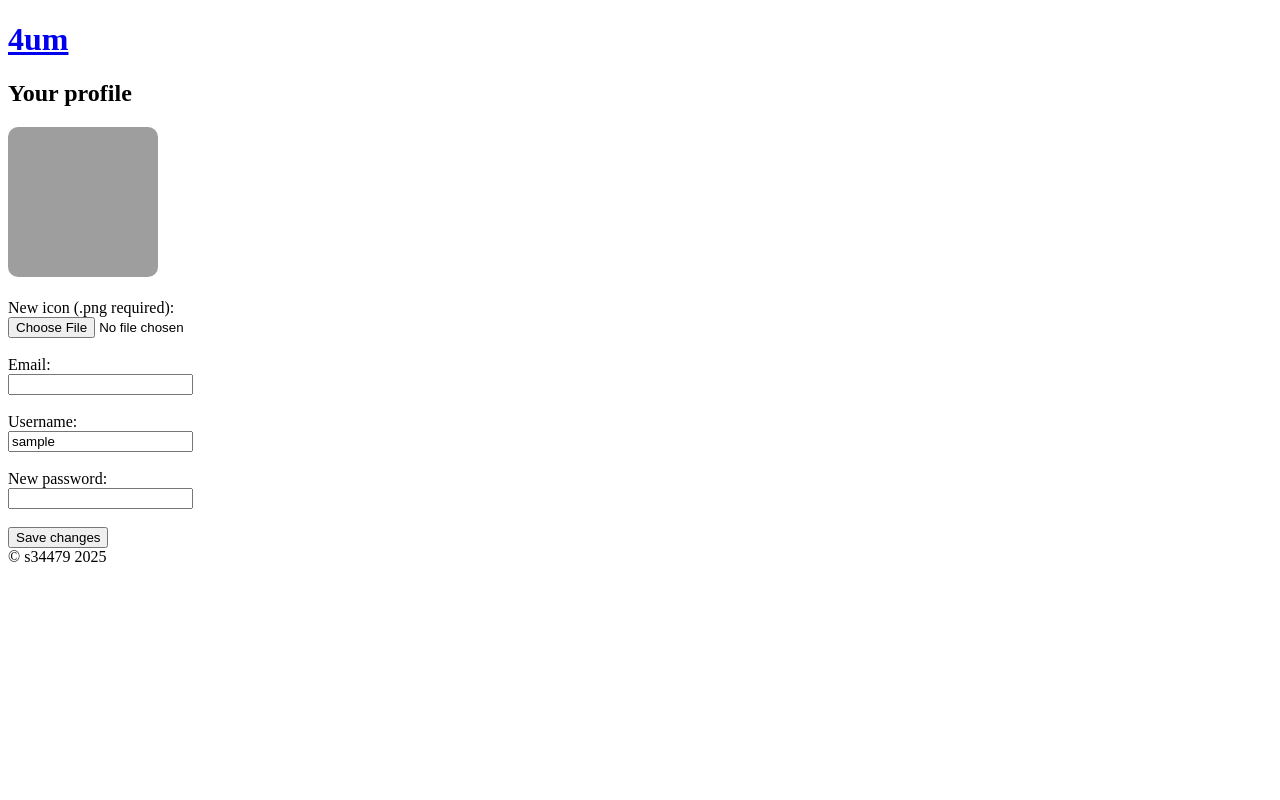
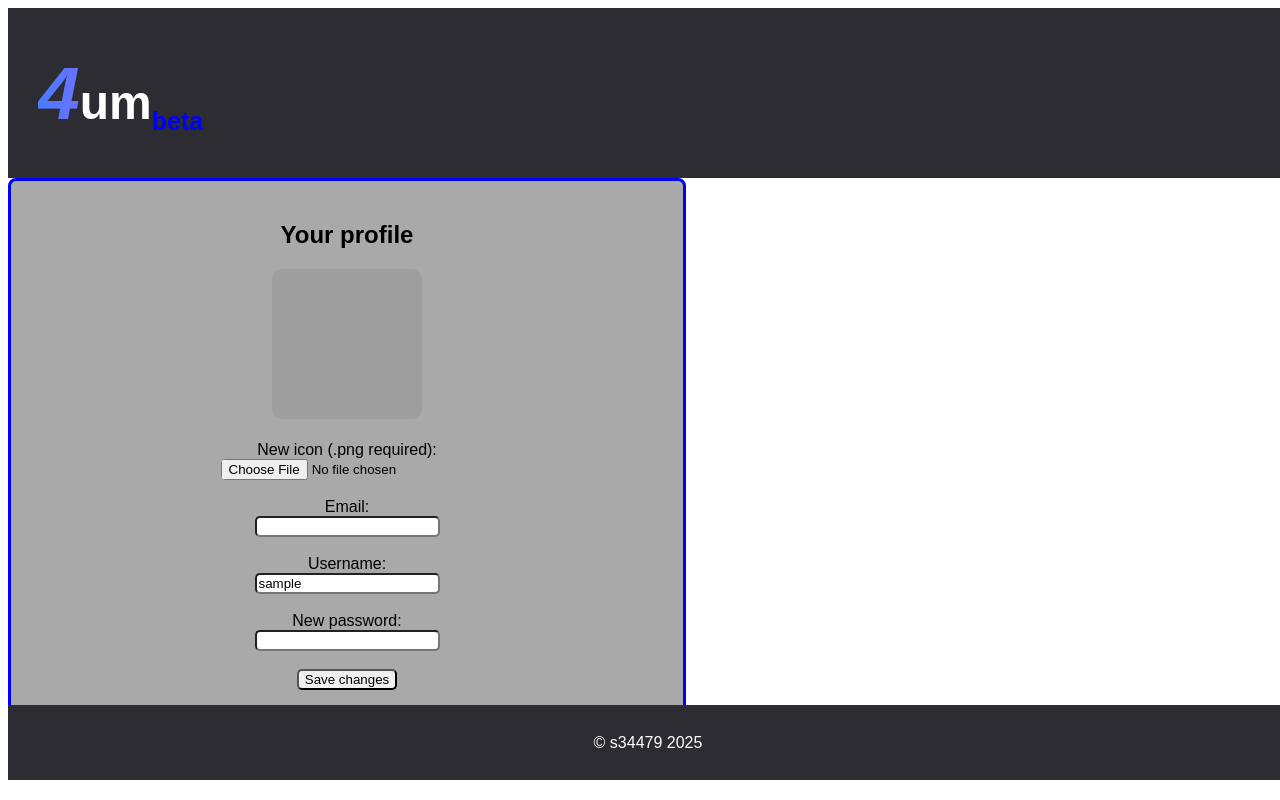
Before and after one commit to Kas0c/4um, a PHP site: page /profile.php in a window 1280 px wide. Run offline with PHP 8.4, Linux system fonts and the light colour scheme; the visitor is signed in with stand-in values (Sample User, id 1); data that the repository does not hold is empty; grey boxes are pictures that could not be loaded.

Commit message:
jakiś tam css i poprawki

```diff
--- a/newdep.php
+++ b/newdep.php
@@ -58,8 +58,8 @@
 
     include 'header.php';
 ?>
-    <h2>Create new group</h2>
     <form method="POST" enctype="multipart/form-data">
+        <h2>Create new group</h2>
         <label>group name:</label><br>
         <input type="text" name="name" required><br><br>
         <label>Group icon:</label><br>
--- a/profile.php
+++ b/profile.php
@@ -85,14 +85,15 @@
 ?>
 <header>
     <a href="index.php">
-        <h1>4um</h1>
+        <h1><span class="letter">4</span><span class="um">um</span><sub>beta</sub></h1>
     </a>
 </header>
-<div>
+<div class="forms">
     <h2>Your profile</h2>
-    <img src="img/<?php echo htmlspecialchars($icon); ?>" alt="Twoja ikona" width="150" height="150" style="border-radius:10px;"><br><br>
+    <img src="img/<?php echo htmlspecialchars($icon); ?>" alt="your icon" width="150" height="150" style="border-radius:10px;"><br><br>
 
     <form method="POST" enctype="multipart/form-data">
+
         <label>New icon (.png required):</label><br>
         <input type="file" name="icon" accept="image/png"><br><br>
         <label>Email:</label><br>
--- a/style.css
+++ b/style.css
@@ -0,0 +1,98 @@
+* {
+    font-family: Arial, sans-serif;
+}
+
+header {
+    background-color: #2c2c32;
+    width: 100%;
+    display: flex;
+    padding: 10px;
+    position: sticky;
+    top: 0;
+}
+
+body {
+
+}
+
+a {
+    text-decoration: none;
+}
+
+h1 {
+    font-size: 3em;
+    margin-left: 20px;
+
+}
+
+.letter {
+    font-size: 75px;
+    font-style: italic;
+    background: linear-gradient(to right, #487bff, #8f68ff);
+    background-size: 200%;
+    background-clip: text;
+    -webkit-text-fill-color: transparent;
+    -webkit-text-fill-color: transparent;
+}
+
+.um {
+    color: white;
+}
+
+sub {
+    font-size: 25px;
+    color: blue;
+}
+
+.opt {
+    display: flex;
+    align-items: center;
+    margin-left: auto;
+    margin-right: 50px;
+    color: white;
+}
+
+main {
+    text-align: center;
+}
+
+footer {
+    display: flex;
+    position: fixed;
+    bottom: 0;
+    margin-bottom: 20px;
+    justify-content: center;
+    background-color: #2c2c32;
+    color: white;
+    width: 100%;
+    height: 75px;
+    align-items: center;
+    bottom: 0;
+}
+
+
+
+.forms {
+
+    border: 3px solid blue;
+    width: 50%;
+    text-align: center;
+    padding: 20px;
+    background: darkgray;
+    border-radius: 8px;
+}
+
+button {
+    background-color: #2f2f6e;
+    color: white;
+    border-radius: 15px;
+    font-size: 20px;
+}
+
+ul {
+    list-style-type: none;
+}
+
+input {
+    border-radius: 5px;
+}
--- a/user.php
+++ b/user.php
@@ -23,7 +23,7 @@
         $defaultIcon = "default.png";
 
         // Tworzy usera
-        $query = $db->prepare("INSERT INTO user VALUES (NULL, ?, ?, ?, ?)");
+        $query = $db->prepare("INSERT INTO user (id, email, username, password, icon) VALUES (NULL, ?, ?, ?, ?)");
         $query->bind_param("ssss", $email, $username, $passwordHash, $defaultIcon);
 
         if ($query->execute()) {
@@ -59,4 +59,5 @@ function login($username, $password) {
     function isLoggedIn() {
         return isset($_SESSION['user_id']);
     }
+
 ?>
```
Also changed, not shown: group.php (+9 -5 lines), index.php (+7 -5 lines), login.php (+13 -7 lines), register.php (+9 -3 lines), topic.php (+4 -3 lines), topicsite.php (+14 -10 lines). Lines whose indentation alone changed are shown as unchanged.
